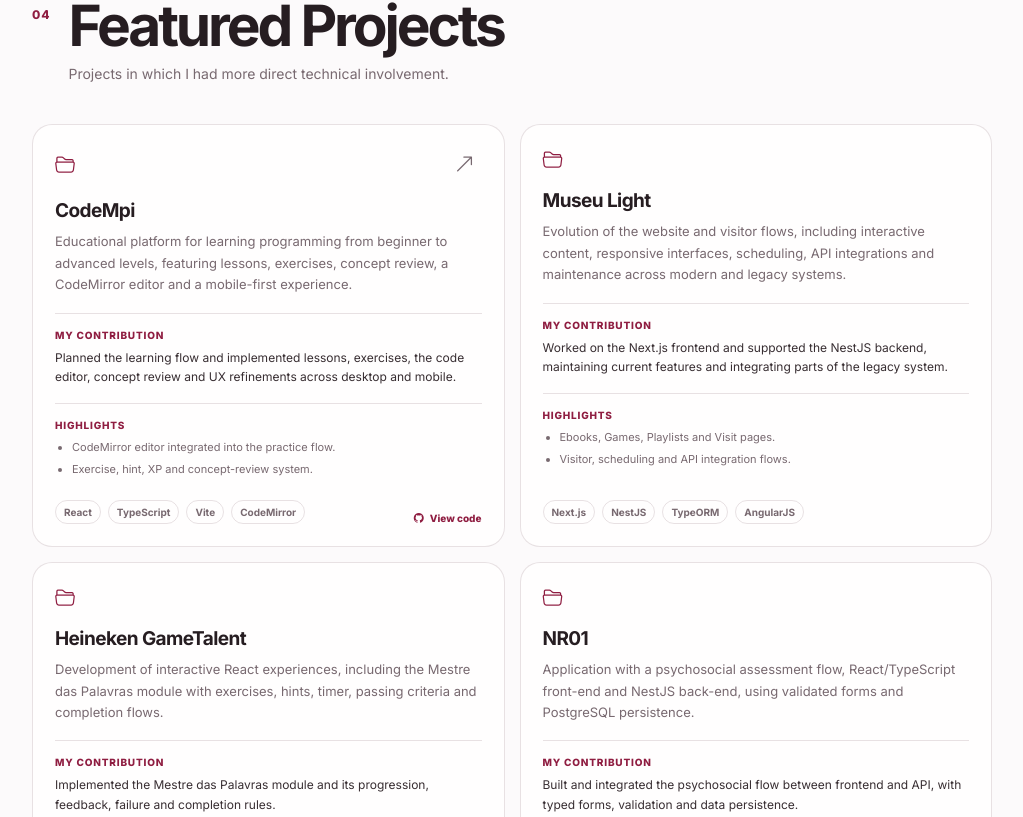
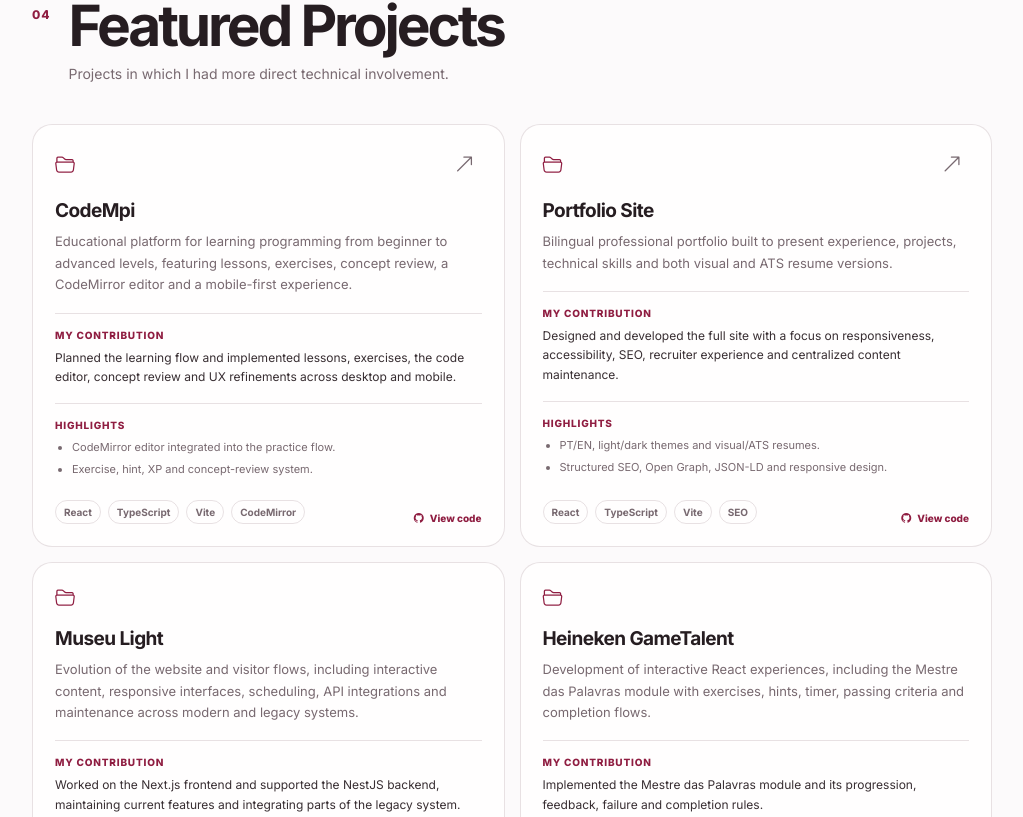
Before and after one commit to maurodferreira/Portfolio-site-mauro, a React (Vite) app: page / in a window 1280 px wide. Shown: the part 2603-3420 px from the top of the page, without its empty margins (128-1151 px from the left). Built offline with nearby package versions, Linux system fonts and the light colour scheme.

Commit message:
feat: adiciona portfolio como projeto em destaque

```diff
--- a/src/data/portfolio.ts
+++ b/src/data/portfolio.ts
@@ -121,6 +121,19 @@
       ],
       link: 'https://github.com/maurodferreira/CodeMpi',
       tags: ['React', 'TypeScript', 'Vite', 'CodeMirror'],
+    },
+    {
+      name: 'Portfolio Site',
+      description:
+        'Portfólio profissional bilíngue criado para apresentar experiência, projetos, habilidades técnicas e versões de currículo visual e ATS.',
+      contribution:
+        'Arquitetura e desenvolvimento completo do site, com foco em responsividade, acessibilidade, SEO, experiência do recrutador e manutenção centralizada dos dados.',
+      highlights: [
+        'PT/EN, tema claro/escuro e currículos visual e ATS.',
+        'SEO estruturado, Open Graph, JSON-LD e design responsivo.',
+      ],
+      link: 'https://github.com/maurodferreira/Portfolio-site-mauro',
+      tags: ['React', 'TypeScript', 'Vite', 'SEO'],
     },
     {
       name: 'Museu Light',
@@ -412,6 +425,19 @@
       tags: ['React', 'TypeScript', 'Vite', 'CodeMirror'],
     },
     {
+      name: 'Portfolio Site',
+      description:
+        'Bilingual professional portfolio built to present experience, projects, technical skills and both visual and ATS resume versions.',
+      contribution:
+        'Designed and developed the full site with a focus on responsiveness, accessibility, SEO, recruiter experience and centralized content maintenance.',
+      highlights: [
+        'PT/EN, light/dark themes and visual/ATS resumes.',
+        'Structured SEO, Open Graph, JSON-LD and responsive design.',
+      ],
+      link: 'https://github.com/maurodferreira/Portfolio-site-mauro',
+      tags: ['React', 'TypeScript', 'Vite', 'SEO'],
+    },
+    {
       name: 'Museu Light',
       description:
         'Evolution of the website and visitor flows, including interactive content, responsive interfaces, scheduling, API integrations and maintenance across modern and legacy systems.',
```
